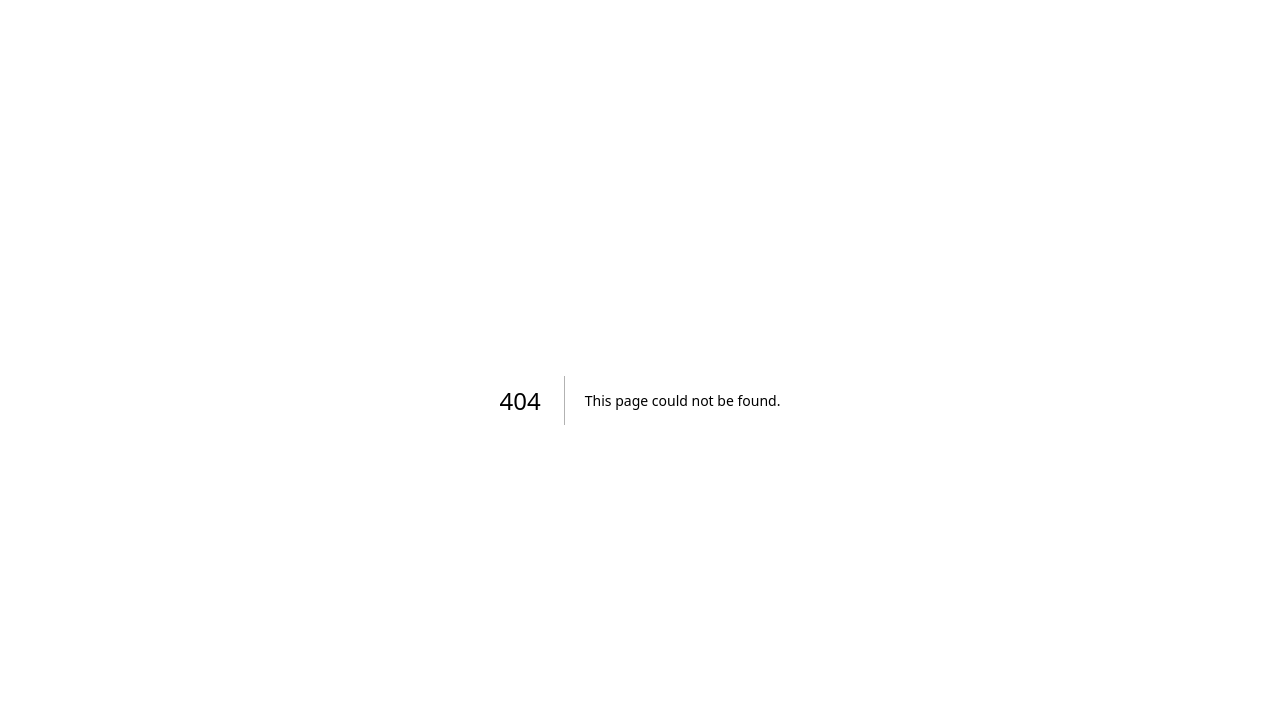
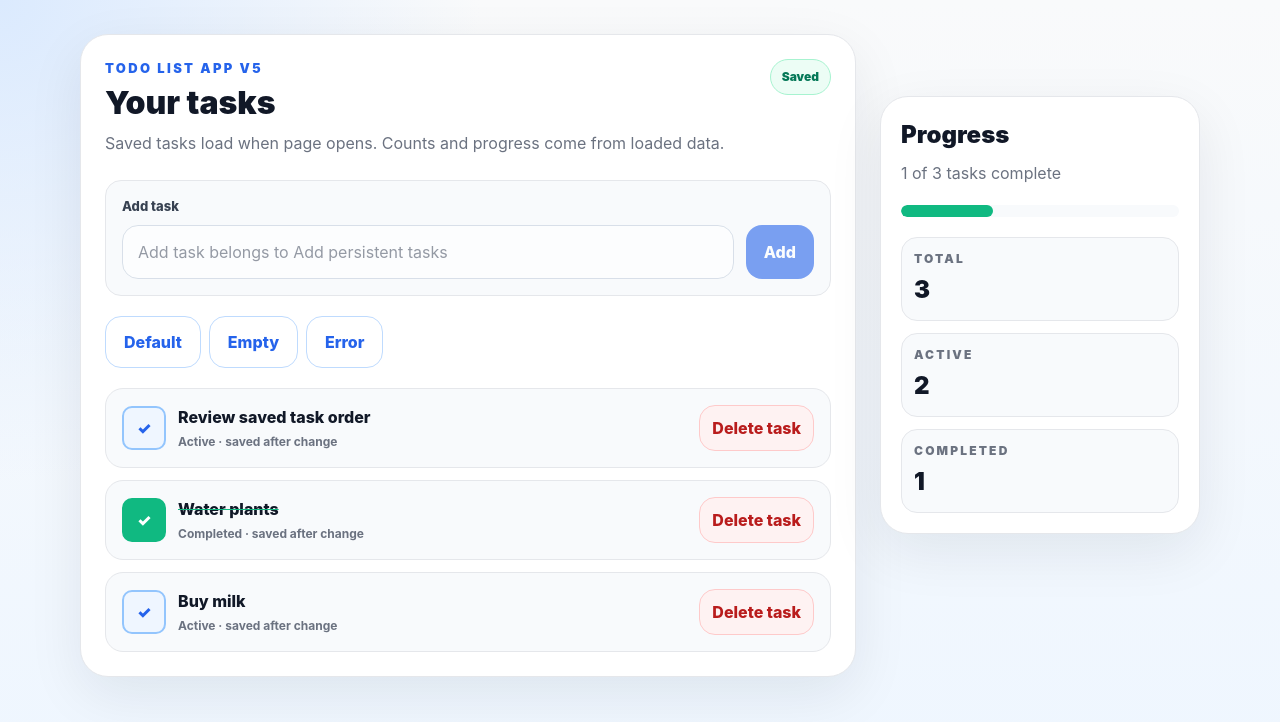
Before and after one commit to ThanhNV121097/project-dd7f43ea, a Next.js app in the folder code/frontend/: page /view-saved-tasks in a window 1280 px wide. Before the commit this address had no page. Shown: the top 722 px of the page. Built offline with nearby package versions, Linux system fonts and the light colour scheme.

Commit message:
Add view saved tasks route

```diff
--- /dev/null
+++ b/code/frontend/app/view-saved-tasks/page.tsx
@@ -0,0 +1,5 @@
+import { ViewSavedTasks } from "./ViewSavedTasks";
+
+export default function ViewSavedTasksPage() {
+  return <ViewSavedTasks />;
+}
```
